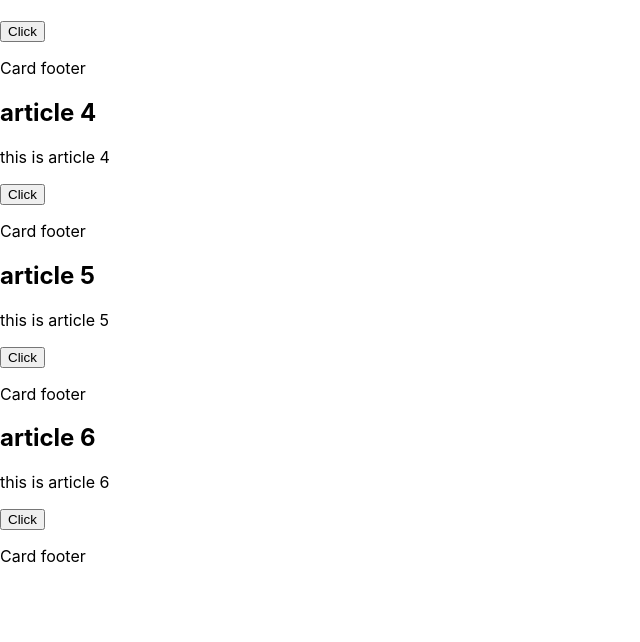
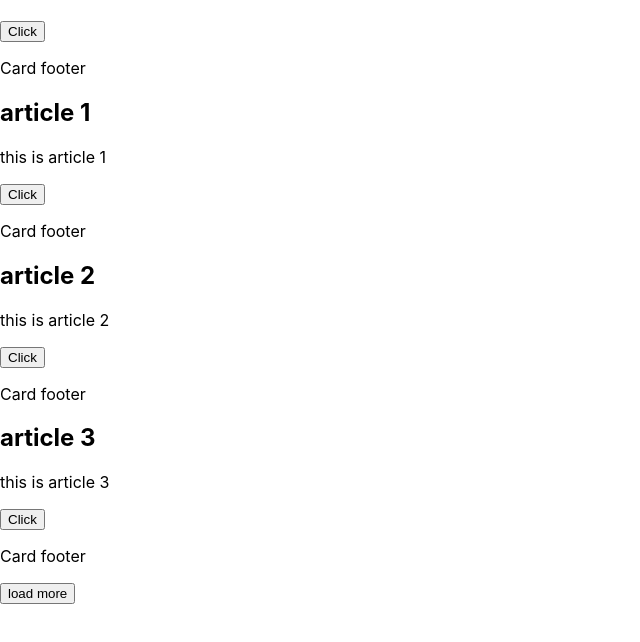
Before and after one commit to Marzieh235/React, a React (Create React App) app: page / in a window 1280 px wide. Shown: the top 642 px of the page, without its empty margins (0-640 px from the left). Built offline with nearby package versions, Linux system fonts and the light colour scheme.

Commit message:
Changing states in react

```diff
--- a/src/App.js
+++ b/src/App.js
@@ -1,67 +1,102 @@
-import React , { useState } from 'react';
+import React, { useState } from 'react';
 import logo from './logo.svg';
 import './App.css';
 import Card from './Card';
 
-function App() {
-  const [stateArticle , setArticleState] = useState({
-    articles : [
-      { id : 1 , title : 'article 1' , body : 'this is article 1'},
-      { id : 2 , title : 'article 2' , body : 'this is article 2'},
-      { id : 3 , title : 'article 3' , body : 'this is article 3'},
+// function App() {
+//   const [stateArticle, setArticleState] = useState({
+//     articles: [
+//       { id: 1, title: 'article 1', body: 'this is article 1' },
+//       { id: 2, title: 'article 2', body: 'this is article 2' },
+//       { id: 3, title: 'article 3', body: 'this is article 3' },
+//     ]
+//   })
+
+
+// const loadMore = (e) => {
+//   let articles = [
+//     { id: 4, title: 'article 4', body: 'this is article 4' },
+//     { id: 5, title: 'article 5', body: 'this is article 5' },
+//     { id: 6, title: 'article 6', body: 'this is article 6' },
+//   ]
+
+
+//     setArticleState((prevState => {
+//       return {
+//         articles: [...prevState.articles, ...articles]
+//       }
+//     }))
+//     // setArticleState({
+//     //   articles: [...stateArticle.articles, ...articles]
+//     // })
+//   }
+
+
+//   let articleList = stateArticle.articles.map((article, index) => <Card key={index} title={article.title} body={article.body} />)
+
+//   return (
+//     <div className="app">
+//       {
+//         articleList
+//       }
+//       <button onClick={loadMore}>load more</button>
+//     </div>
+//   );
+// }
+
+class App extends React.Component {
+  state = {
+    articles: [
+      { id: 1, title: 'article 1', body: 'this is article 1' },
+      { id: 2, title: 'article 2', body: 'this is article 2' },
+      { id: 3, title: 'article 3', body: 'this is article 3' },
     ]
-  })
+  }
 
-    setTimeout(() => {
-      setArticleState({
-        articles : [
-          { id : 4 , title : 'article 4' , body : 'this is article 4'},
-          { id : 5 , title : 'article 5' , body : 'this is article 5'},
-          { id : 6 , title : 'article 6' , body : 'this is article 6'},
+  // constructor() {
+  //   super()
+  //   setTimeout(() => {
+  //     this.setState({
+  //       articles: [
+  //         { id: 4, title: 'article 4', body: 'this is article 4' },
+  //         { id: 5, title: 'article 5', body: 'this is article 5' },
+  //         { id: 6, title: 'article 6', body: 'this is article 6' },
+  //       ]
+  //     })
+  //   }, 2000);
+  // }
+
+  loadMore = () => {
+    let articles = [
+      { id: 4, title: 'article 4', body: 'this is article 4' },
+      { id: 5, title: 'article 5', body: 'this is article 5' },
+      { id: 6, title: 'article 6', body: 'this is article 6' },
     ]
-      })
-    }, 2000);
+
+    this.setState((prevState => {
+      return {
+        articles: [...prevState.articles, ...articles]
+      }
+    }))
+  }
+
+
+
+
+
+  render() {
+
+    let articleList = this.state.articles.map((article, index) => <Card key={index} title={article.title} body={article.body} />)
 
     return (
       <div className="app">
         {
-        stateArticle.articles.map(article => <Card key={article.id} title={article.title} body={article.body} />)
+          articleList
         }
+        <button onClick={this.loadMore}>load more</button>
       </div>
     );
   }
-
-// class App extends React.Component {
-//   state = {
-//     articles : [
-//       { id : 1 , title : 'article 1' , body : 'this is article 1'},
-//       { id : 2 , title : 'article 2' , body : 'this is article 2'},
-//       { id : 3 , title : 'article 3' , body : 'this is article 3'},
-//     ]
-//   }
-
-//   constructor() {
-//     super()
-//     setTimeout(() => {
-//       this.setState({
-//         articles : [
-//           { id : 4 , title : 'article 4' , body : 'this is article 4'},
-//           { id : 5 , title : 'article 5' , body : 'this is article 5'},
-//           { id : 6 , title : 'article 6' , body : 'this is article 6'},
-//         ]
-//       })
-//     }, 2000);
-//   }
-
-//   render() {
-//     return (
-//       <div className="app">
-//           <Card title={this.state.articles[0].title} body={this.state.articles[0].body}/>
-//           <Card title={this.state.articles[1].title} body={this.state.articles[1].body}/>
-//           <Card title={this.state.articles[2].title} body={this.state.articles[2].body}/>
-//       </div>
-//     )
-//   }
-// }
+}
 
 export default App;
```
Lines whose indentation alone changed are shown as unchanged.
